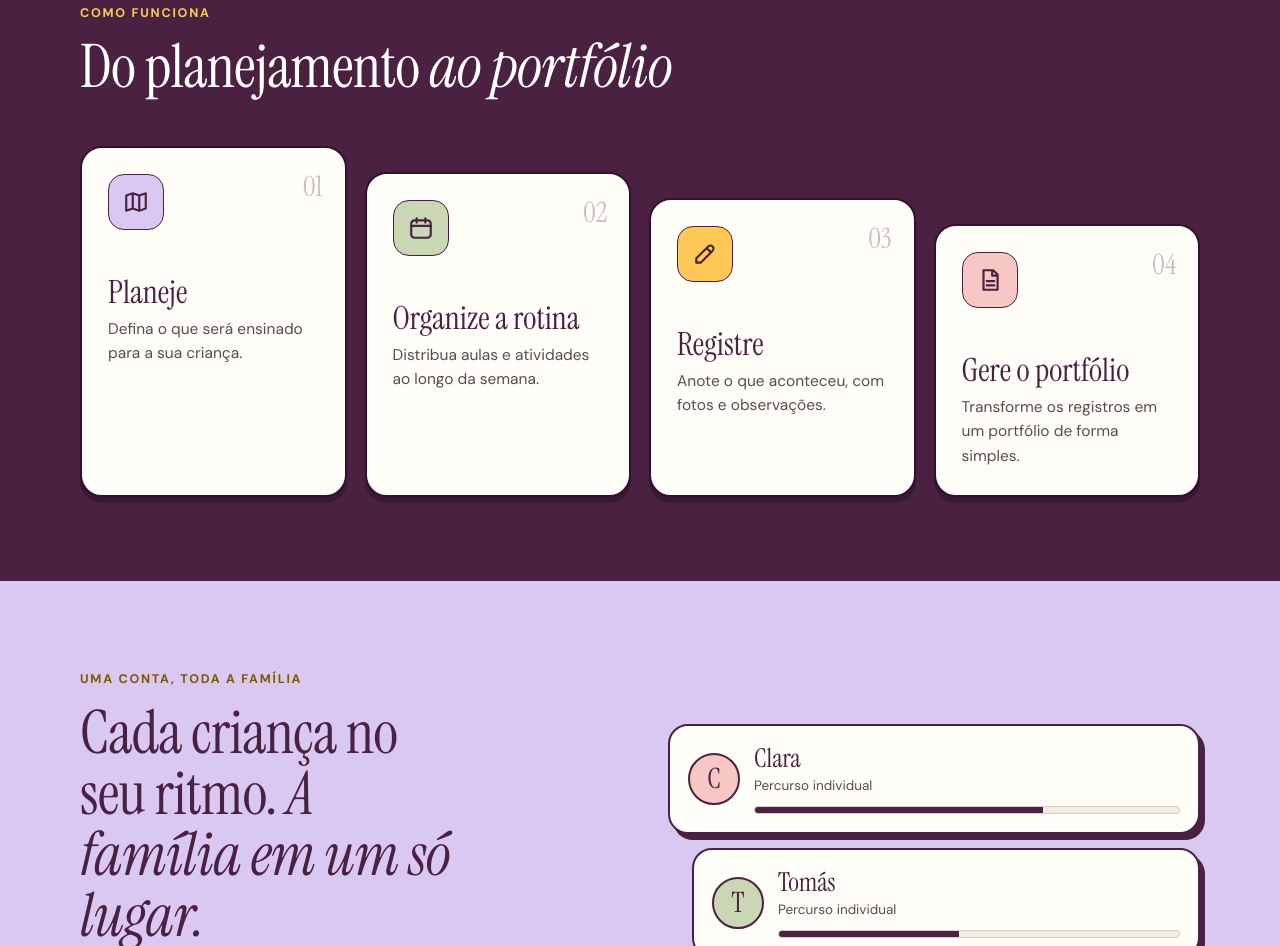
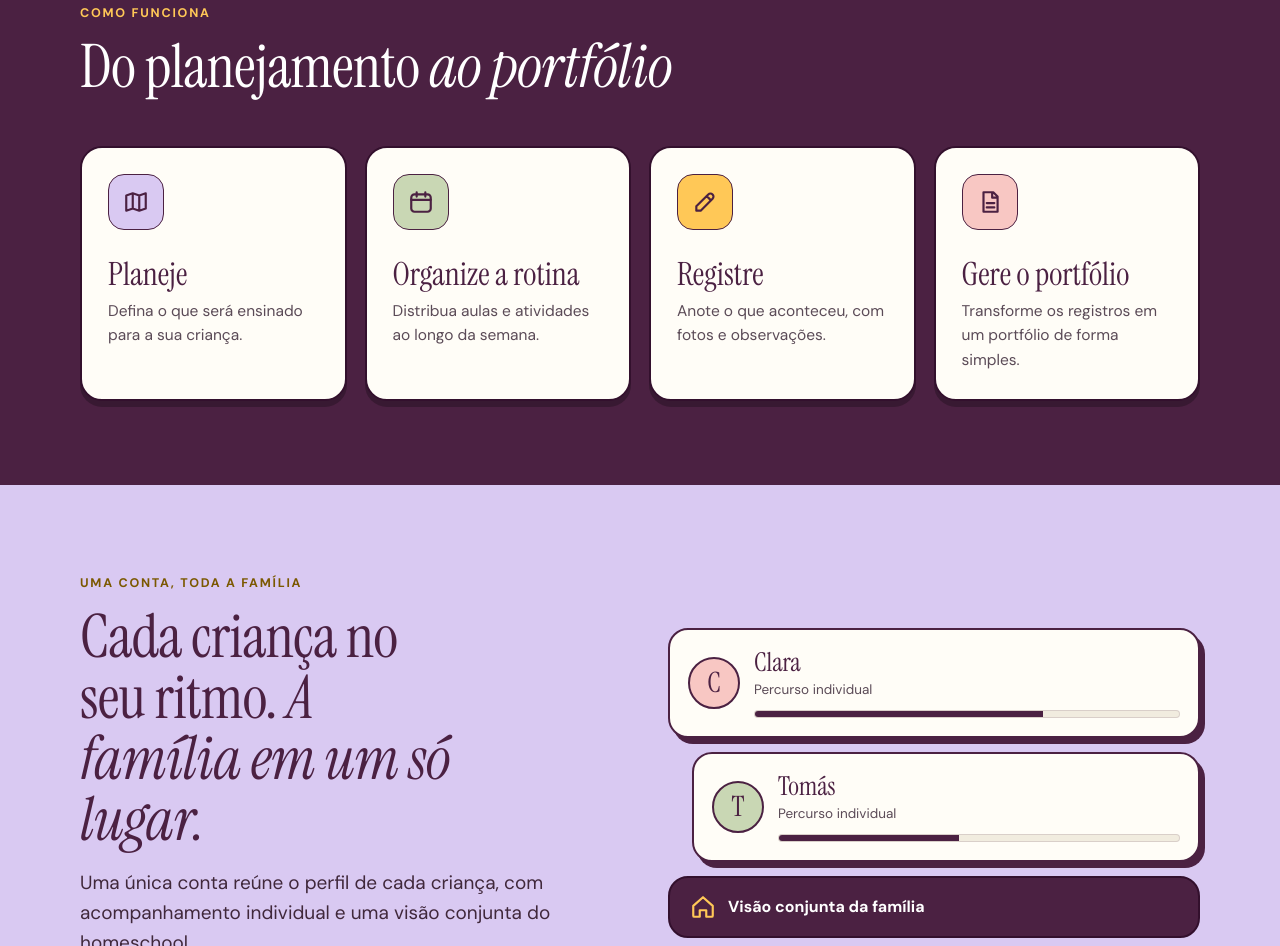
Before and after one commit to lauramilitaohs/Nortih, a plain HTML site: page index.html in a window 1280 px wide. Shown: the part 1025-1971 px from the top of the page. Drawn offline with Linux system fonts and the light colour scheme.

Commit message:
Cards dos passos com mesmo tamanho e sem numeração
Co-Authored-By: Claude Sonnet 5.5 <noreply@anthropic.com>
Claude-Session: https://claude.ai/code/session_018sZp4TyuAFu4h2WTHhJecZ

```diff
--- a/index.html
+++ b/index.html
@@ -98,15 +98,13 @@ section{padding:84px 0;position:relative}
 .sticker q{display:block;font:italic 19px/1.25 var(--serif);color:var(--aub-d);quotes:none;margin-top:6px}
 .preview-tag{display:inline-flex;align-items:center;gap:6px;font-size:11.5px;font-weight:700;letter-spacing:.08em;text-transform:uppercase;color:var(--aub);background:var(--lav);border:1.5px solid var(--aub);padding:3px 11px;border-radius:99px}
 /* steps */
-.steps{display:grid;gap:18px;margin-top:48px;list-style:none;padding:0;counter-reset:s}
+.steps{display:grid;gap:18px;margin-top:48px;list-style:none;padding:0}
 @media(min-width:700px){.steps{grid-template-columns:1fr 1fr}}
 @media(min-width:1040px){.steps{grid-template-columns:repeat(4,1fr)}}
-.step{background:var(--paper);color:var(--text);border-radius:22px;padding:26px;position:relative;border:2px solid var(--aub-d);box-shadow:0 6px 0 rgba(0,0,0,.25);counter-increment:s}
-.step::after{content:"0" counter(s);position:absolute;top:20px;right:22px;font:28px var(--serif);color:rgba(75,33,66,.3)}
-.step .ico{width:56px;height:56px;border-radius:16px;margin-bottom:46px}
+.step{background:var(--paper);color:var(--text);border-radius:22px;padding:26px;position:relative;border:2px solid var(--aub-d);box-shadow:0 6px 0 rgba(0,0,0,.25)}
+.step .ico{width:56px;height:56px;border-radius:16px;margin-bottom:28px}
 .step h3{font-size:32px;margin-bottom:8px;color:var(--aub)}
 .step p{color:var(--muted);font-size:15.5px}
-@media(min-width:1040px){.step:nth-child(2){margin-top:26px}.step:nth-child(3){margin-top:52px}.step:nth-child(4){margin-top:78px}}
 /* family */
 .fam{background:var(--lav)}
 .fam .grid{align-items:center}
```
